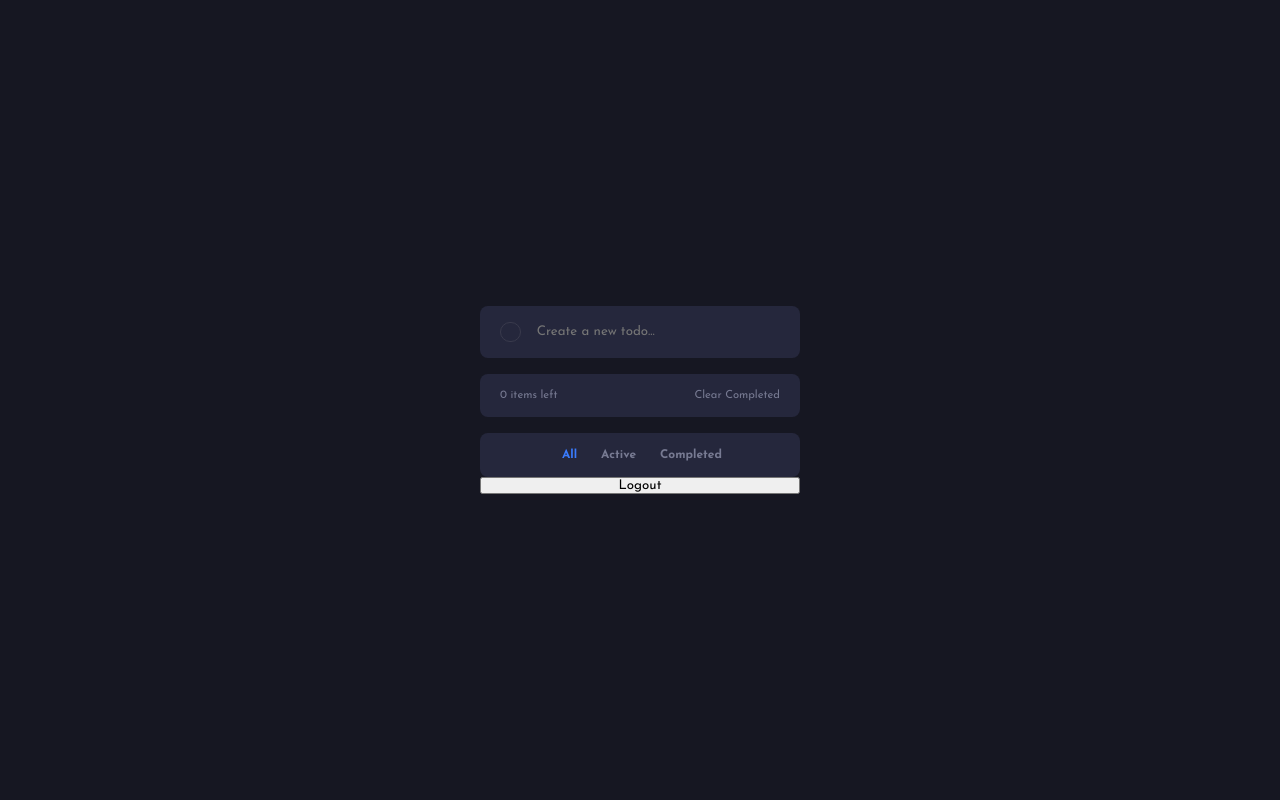
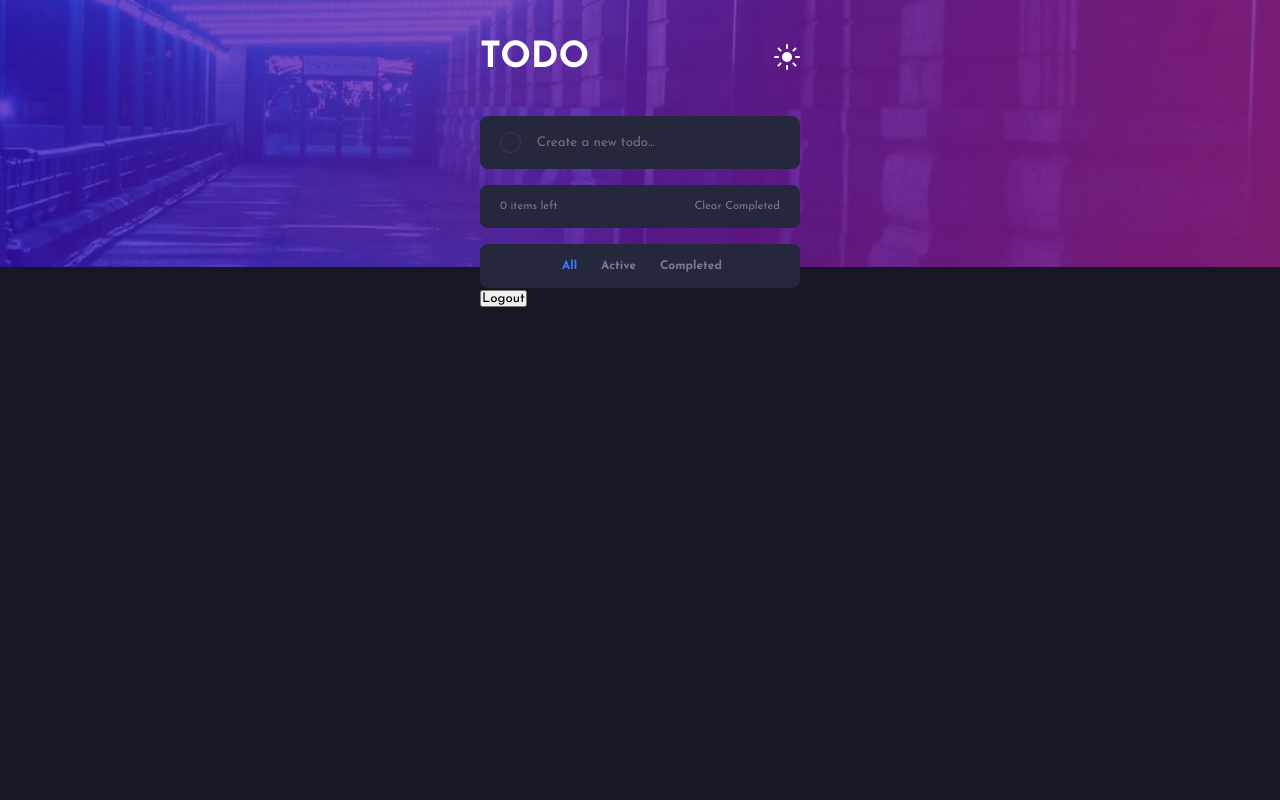
Before and after one commit to AngryMorrocoy/fullstack-todo-app, a Django app: page / in a window 1280 px wide. Run offline with Django 4.2, Linux system fonts and the light colour scheme; the visitor is signed in with stand-in values (Sample User, id 1).

Commit message:
Theme toggling finally made

```diff
--- a/front/static/css/global.css
+++ b/front/static/css/global.css
@@ -42,13 +42,26 @@ body.dark {
   --todo-bg: var(--very-dark-desaturated-blue);
   --text-color: var(--light-grayish-blue);
   --darker-text-color: var(--dark-grayish-blue);
+  --crossed-todo-color: var(--dark-grayish-blue);
   --list-separation: var(--dark-very-dark-grayish-blue-2);
+}
+
+body.light {
+  --bg-color: var(--very-light-gray);
+  --todo-bg: white;
+  --text-color: var(--light-very-dark-grayish-blue);
+  --darker-text-color: var(--dark-grayish-blue);
+  --crossed-todo-color: var(--light-grayish-blue-light-mode);
+  --list-separation: var(--light-grayish-blue-light-mode);
 }
 
 body {
   background-color: var(--bg-color);
   color: var(--text-color);
   font-size: 1.125rem;
+
+  display: grid;
+  place-content: center;
 }
 
 ul,
@@ -62,10 +75,23 @@ ol {
   cursor: pointer;
 }
 
-.main-container {
-  min-height: 100vh;
-  display: grid;
-  place-content: center;
+.body-background-image {
+  position: absolute;
+  inset: 0;
+  z-index: -1;
+  width: 100%;
+}
+
+.main-header {
+  display: flex;
+  justify-content: space-between;
+  align-items: center;
+  margin: 2.5rem 0;
+}
+
+.main-header h1 {
+  color: white;
+  text-transform: uppercase;
 }
 
 /* Todo app stuff */
@@ -102,7 +128,7 @@ ol {
 
 .todo-list__item.completed > span {
   text-decoration: line-through;
-  color: var(--darker-text-color);
+  color: var(--crossed-todo-color);
 }
 
 /* Create todo form stuff */
--- a/front/templates/front/base.html
+++ b/front/templates/front/base.html
@@ -1,5 +1,6 @@
 <!DOCTYPE html>
 <html lang="en">
+
 <head>
   {% load static %}
   <meta charset="UTF-8" />
@@ -8,24 +9,19 @@
   <!-- Google fonts -->
   <link rel="preconnect" href="https://fonts.googleapis.com" />
   <link rel="preconnect" href="https://fonts.gstatic.com" crossorigin />
-        <link
-            href="https://fonts.googleapis.com/css2?family=Josefin+Sans:wght@400;700&display=swap"
-            rel="stylesheet"
-        />
+  <link href="https://fonts.googleapis.com/css2?family=Josefin+Sans:wght@400;700&display=swap" rel="stylesheet" />
   <!-- Alpine c: -->
-        <script
-            defer
-            src="https://unpkg.com/alpinejs@3.x.x/dist/cdn.min.js"
-        ></script>
+  <script defer src="https://unpkg.com/alpinejs@3.x.x/dist/cdn.min.js"></script>
   <!-- Axios -->
   <script src="https://cdn.jsdelivr.net/npm/axios/dist/axios.min.js"></script>
   <script src={% static "js/auth_related.js" %}></script>
   <script>
     document.addEventListener('alpine:init', () => {
       Alpine.store('darkmode', {
-              on: true,
+        on: window.localStorage.getItem('theme') || true,
         toggle() {
           this.on = !this.on
+          window.localStorage.setItem('dark-theme', this.on)
         }
       })
     })
@@ -35,7 +31,53 @@
   {% block extra_head %}
   {% endblock %}
 </head>
+
 <body x-data :class="$store.darkmode.on ? 'dark' : 'light'">
+
+  <template x-data x-if="$store.darkmode.on">
+    <picture>
+      <source
+        media="(min-width: 700px)"
+        srcset={% static "images/bg-desktop-dark.jpg" %}
+      />
+      <img
+        class="body-background-image"
+        src={% static "images/bg-mobile-dark.jpg" %}
+        alt="">
+    </picture>
+  </template>
+
+  <template x-data x-if="!$store.darkmode.on">
+    <picture>
+      <source
+        media="(min-width: 700px)"
+        srcset={% static "images/bg-desktop-light.jpg" %}
+      />
+      <img
+        class="body-background-image"
+        src={% static "images/bg-mobile-light.jpg" %}
+        alt="">
+    </picture>
+  </template>
+
+
+  <header class="main-header">
+    <h1>Todo</h1>
+    <button
+      x-data
+      class="btn theme-switch"
+      @click="$store.darkmode.toggle()"
+    >
+      <template x-if="$store.darkmode.on">
+        <img src={% static "images/icon-sun.svg" %} alt="">
+      </template>
+      <template x-if="!$store.darkmode.on">
+        <img src={% static "images/icon-moon.svg" %} alt="">
+      </template>
+    </button>
+  </header>
+
   <main class="main-container">{% block content %} {% endblock %}</main>
 </body>
+
 </html>
```
Lines whose indentation alone changed are shown as unchanged.
